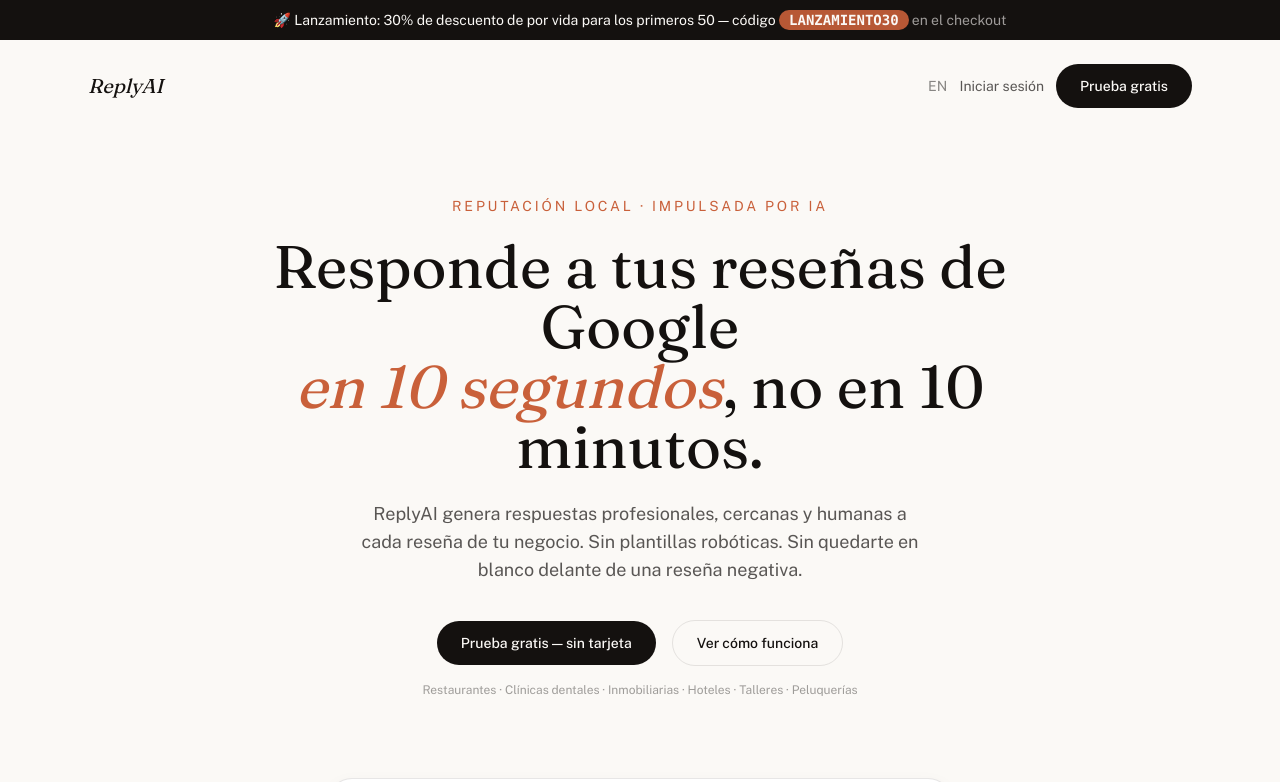
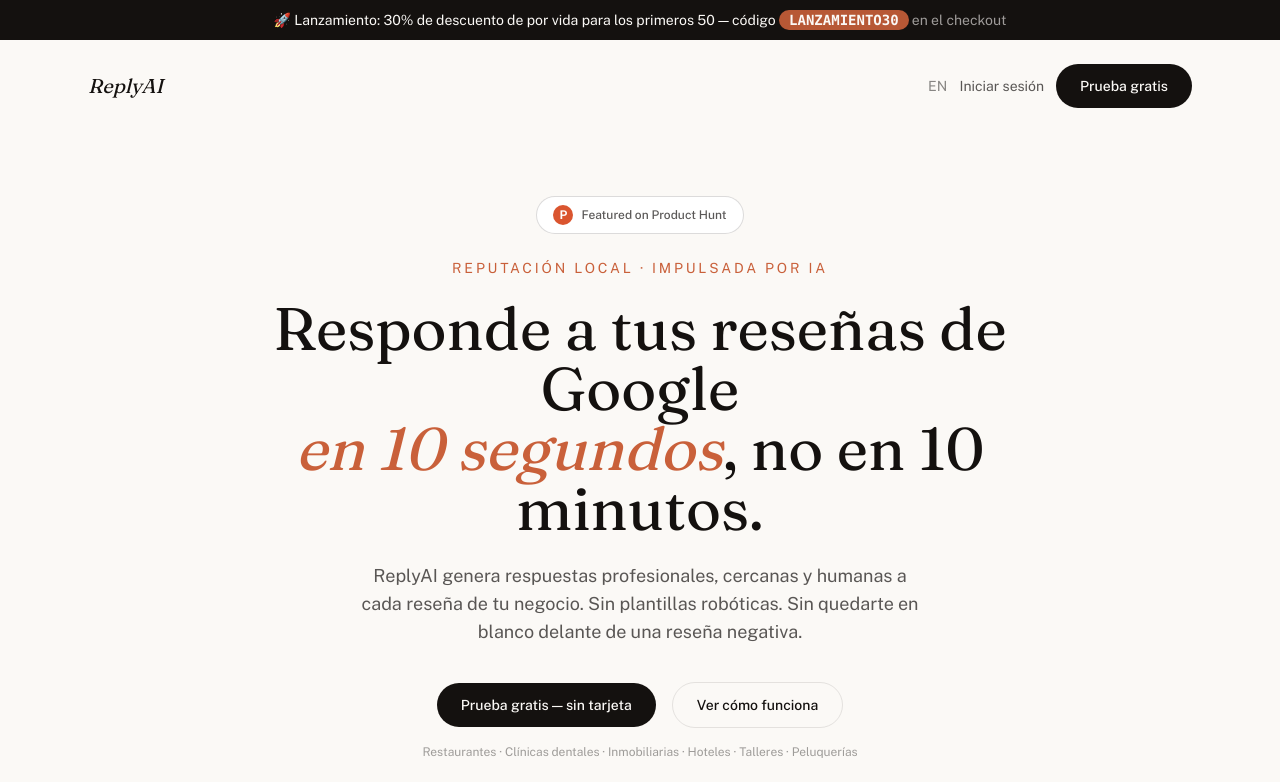
Before and after one commit to automake0ff-sketch/replyai, a Next.js app: page / in a window 1280 px wide. Shown: the top 782 px of the page. Built offline with nearby package versions, Linux system fonts and the light colour scheme; no server answers.

Commit message:
feat: Vercel Analytics (sin cookies, para dejar de decidir marketing a ciegas) + badge Featured on Product Hunt en el hero de ambas landings (URL de ejemplo, pendiente del enlace real)

```diff
--- a/app/(marketing)/en/page.tsx
+++ b/app/(marketing)/en/page.tsx
@@ -7,6 +7,7 @@ import FaqSection from "@/components/marketing/FaqSection";
 import RoadmapTeaser from "@/components/marketing/RoadmapTeaser";
 import PricingTable from "@/components/marketing/PricingTable";
 import LaunchBanner from "@/components/marketing/LaunchBanner";
+import ProductHuntBadge from "@/components/marketing/ProductHuntBadge";
 
 export const metadata: Metadata = {
   title: "ReplyAI — Reply to Google reviews in seconds",
@@ -45,6 +46,9 @@ export default function LandingPageEN() {
 
       {/* Hero */}
       <section className="mx-auto max-w-4xl px-6 pb-20 pt-16 text-center">
+        <div className="mb-6 flex justify-center">
+          <ProductHuntBadge url="https://www.producthunt.com/posts/replyai" />
+        </div>
         <p className="mb-5 font-body text-sm uppercase tracking-[0.2em] text-clay">
           Local reputation · Powered by AI
         </p>
--- a/app/(marketing)/page.tsx
+++ b/app/(marketing)/page.tsx
@@ -6,6 +6,7 @@ import FaqSection from "@/components/marketing/FaqSection";
 import RoadmapTeaser from "@/components/marketing/RoadmapTeaser";
 import PricingTable from "@/components/marketing/PricingTable";
 import LaunchBanner from "@/components/marketing/LaunchBanner";
+import ProductHuntBadge from "@/components/marketing/ProductHuntBadge";
 
 const BUSINESS_TYPES = [
   "Restaurantes",
@@ -38,6 +39,9 @@ export default function LandingPage() {
 
       {/* Hero */}
       <section className="mx-auto max-w-4xl px-6 pb-20 pt-16 text-center">
+        <div className="mb-6 flex justify-center">
+          <ProductHuntBadge url="https://www.producthunt.com/posts/replyai" />
+        </div>
         <p className="mb-5 font-body text-sm uppercase tracking-[0.2em] text-clay">
           Reputación local · Impulsada por IA
         </p>
--- a/app/(marketing)/privacy/page.tsx
+++ b/app/(marketing)/privacy/page.tsx
@@ -65,7 +65,7 @@ export default function PrivacyPage() {
             <li><strong>OpenRouter</strong> y los proveedores de modelos de IA a los que enruta la petición — para generar el texto de las respuestas. El texto de tu reseña se envía a estos proveedores en el momento de generar una respuesta; algunos pueden estar ubicados fuera del Espacio Económico Europeo.</li>
             <li><strong>Stripe</strong> — procesamiento de pagos.</li>
             <li><strong>Resend</strong> — envío de emails transaccionales (confirmación, avisos, informe mensual).</li>
-            <li><strong>Vercel</strong> — alojamiento de la aplicación.</li>
+            <li><strong>Vercel</strong> — alojamiento de la aplicación, y analítica de uso agregada (páginas visitadas, sin cookies ni identificación individual).</li>
           </ul>
 
           <h2>5. Cuánto tiempo conservamos tus datos</h2>
@@ -86,11 +86,14 @@ export default function PrivacyPage() {
             consideras que no hemos atendido tu solicitud correctamente.
           </p>
 
-          <h2>7. Cookies</h2>
+          <h2>7. Cookies y analítica</h2>
           <p>
             Usamos únicamente una cookie técnica de sesión, necesaria para
             mantenerte identificado tras iniciar sesión. No usamos cookies de
-            publicidad ni de seguimiento analítico de terceros.
+            publicidad ni de seguimiento de terceros. Para medir el uso
+            agregado del sitio (qué páginas se visitan, cuánto tráfico
+            recibimos) usamos Vercel Analytics, que no instala cookies ni
+            identifica visitantes de forma individual.
           </p>
 
           <h2>8. Cambios en esta política</h2>
--- a/app/layout.tsx
+++ b/app/layout.tsx
@@ -1,5 +1,6 @@
 import type { Metadata } from "next";
 import { Fraunces, Public_Sans } from "next/font/google";
+import { Analytics } from "@vercel/analytics/react";
 import "./globals.css";
 
 const fraunces = Fraunces({
@@ -36,7 +37,10 @@ export default function RootLayout({
 }) {
   return (
     <html lang="es" className={`${fraunces.variable} ${publicSans.variable}`}>
-      <body className="font-body">{children}</body>
+      <body className="font-body">
+        {children}
+        <Analytics />
+      </body>
     </html>
   );
 }
--- /dev/null
+++ b/components/marketing/ProductHuntBadge.tsx
@@ -0,0 +1,15 @@
+export default function ProductHuntBadge({ url }: { url: string }) {
+  return (
+    <a
+      href={url}
+      target="_blank"
+      rel="noopener noreferrer"
+      className="inline-flex items-center gap-2 rounded-full border border-ink/15 bg-white px-4 py-2 font-body text-xs font-medium text-ink/70 transition-colors hover:bg-ink/5"
+    >
+      <span className="flex h-5 w-5 items-center justify-center rounded-full bg-[#DA552F] font-bold text-white">
+        P
+      </span>
+      Featured on Product Hunt
+    </a>
+  );
+}
--- a/package.json
+++ b/package.json
@@ -11,6 +11,7 @@
   "dependencies": {
     "@supabase/ssr": "^0.5.1",
     "@supabase/supabase-js": "^2.45.4",
+    "@vercel/analytics": "^2.0.1",
     "clsx": "^2.1.1",
     "next": "14.2.35",
     "qrcode": "^1.5.4",
```
Also changed, not shown: 2 other files (tests, documents, lock files or other folders).
